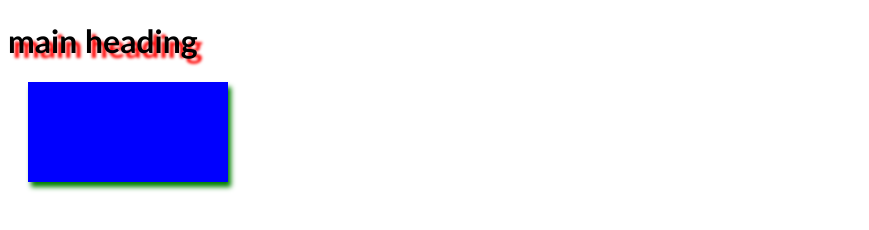
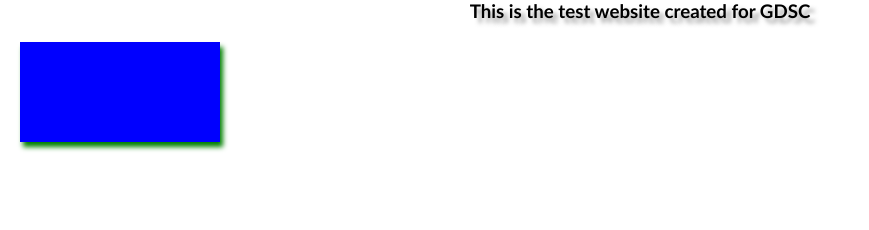
Before and after one commit to agileAlligator/testwebsite, a plain HTML site: page index.html in a window 1280 px wide. Shown: the whole page, without its empty margins (0-869 px from the left). Drawn offline with Linux system fonts and the light colour scheme.

Commit message:
second commmit

```diff
--- a/css/style.css
+++ b/css/style.css
@@ -1,6 +1,13 @@
-h1 {
-  text-shadow: 5px 5px 3px red;
+* {
   font-family: "Gill Sans", "Gill Sans MT", Calibri, "Trebuchet MS", sans-serif;
+  padding: 0;
+  margin: 0;
+}
+
+h3 {
+  text-shadow: 5px 5px 4px rgba(64, 64, 64, 0.5);
+
+  text-align: center;
 }
 
 .box {
--- a/index.html
+++ b/index.html
@@ -1,6 +1,7 @@
 <!DOCTYPE html>
 <html lang="en">
   <head>
+    <title>Gateway to Web Development</title>
     <meta charset="UTF-8" />
     <meta http-equiv="X-UA-Compatible" content="IE=edge" />
     <meta name="viewport" content="width=device-width, initial-scale=1.0" />
@@ -8,7 +9,7 @@
     <link rel="stylesheet" href="./css/style.css" />
   </head>
   <body>
-    <h1>main heading</h1>
+    <h3>This is the test website created for GDSC</h3>
     <div class="box"></div>
   </body>
 </html>
```
